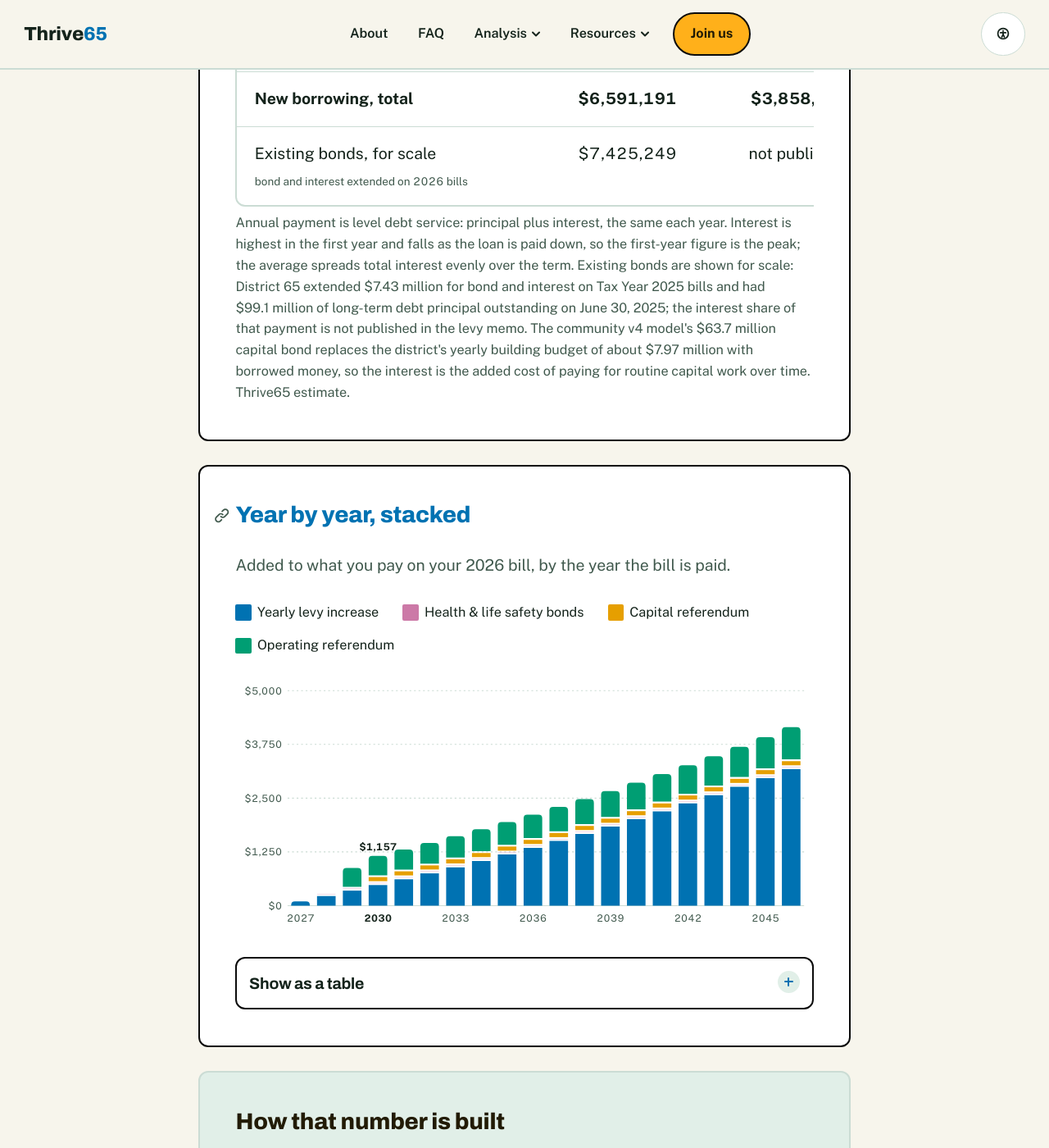
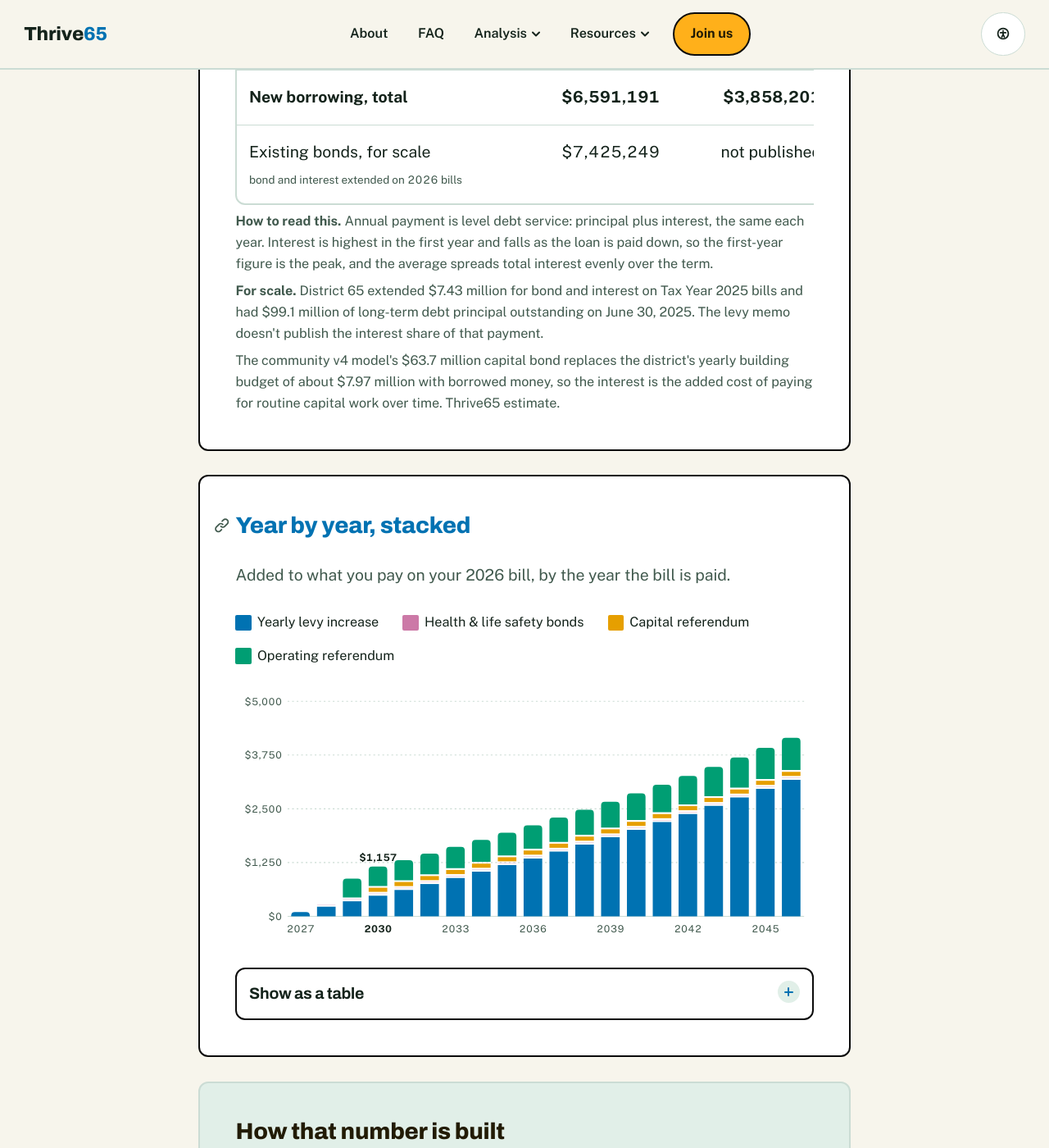
Before and after one commit to Thrive65/thrive65-site, a Jekyll site: the page built from tax-calculator.md, in a window 1280 px wide and 1400 px high, scrolled down 4782 px. Shown: the whole window at 82% size. Built offline with Jekyll 4.4.1, drawn with Linux system fonts in a browser that asks for light colours; some of the changed text lies outside the part shown.

Commit message:
Tax calculator UX audit, phase 1: table a11y, Edit focus, copy
- Table scroll wrappers are keyboard-focusable named regions; body-row
  headers are <th scope="row">, column headers scope="col", and each table
  has a visually-hidden caption.
- Year-by-year table uses short column heads (Levy, HLS, Capital,
  Operating) with the chart swatch stacked above and the full name kept
  for screen readers; tighter cell padding so it fits inside the card.
- Edit buttons in the piece list get unique accessible names, and focus
  moves to the first field of the form that opens.
- Copy from the audit: "Show the total for bills paid in", a short
  "Through 2032" eyebrow with a sentence-case hint, the EAV label and
  hint, and the borrowing note split into "How to read this" / "For scale".

Co-Authored-By: Claude Opus 5.5 <noreply@anthropic.com>

```diff
--- a/assets/css/main.css
+++ b/assets/css/main.css
@@ -1931,11 +1931,23 @@ html[data-contrast="high"][data-theme="dark"] .hue-default {
      row carries the weight, the first column sizes to its content, and the
      figure columns right-align so place values line up. */
   .levy-table-wrap { overflow-x: auto; }
-  .levy-table-wrap :is(th, td) { font-variant-numeric: tabular-nums; white-space: nowrap; }
+  .levy-table-wrap :is(th, td) {
+    font-variant-numeric: tabular-nums;
+    white-space: nowrap;
+    padding-inline: var(--space-xs);   /* tighter than .page tables so six figure columns fit the card */
+  }
+  @media (--sm-and-down) {
+    .levy-table-wrap :is(th, td) { padding-inline: var(--space-2xs); }
+  }
   .levy-table-wrap th { font-weight: 700; }
+  .levy-table-wrap thead th { vertical-align: bottom; }
   .levy-table-wrap :is(th, td):first-child { background: none; width: auto; font-size: inherit; }
-  .levy-table-wrap td:first-child { font-weight: normal; }
+  /* body-row headers are <th scope="row"> for screen readers but read as plain labels */
+  .levy-table-wrap tbody :is(th, td):first-child { font-weight: normal; }
   .levy-table-wrap :is(th, td):not(:first-child) { text-align: end; }
+  /* short column heads carry the chart's swatch stacked above the label, so it adds
+     height, not width; inline-flex so the pair still right-aligns with the figures */
+  .levy-table-wrap th .levy-key { display: inline-flex; flex-direction: column; align-items: flex-end; }
 
   /* ─ Responsive: nav collapses into a slide-in panel on narrow viewports ─ */
   @media (--sm-and-down) {
--- a/assets/js/tax-calculator.js
+++ b/assets/js/tax-calculator.js
@@ -57,6 +57,8 @@
   var PIECES = ["ptell", "hls", "capital", "operating"];
   var NAMES = { ptell: "Yearly levy increase", hls: "Health & life safety bonds",
                 capital: "Capital referendum", operating: "Operating referendum" };
+  /* column heads in the year-by-year table, where the full names would overflow the card */
+  var SHORT = { ptell: "Levy", hls: "HLS", capital: "Capital", operating: "Operating" };
   var SERIES = { ptell: 1, hls: 2, capital: 3, operating: 4 };   /* color follows the piece */
 
   var $ = function (i) { return document.getElementById(i); };
@@ -456,12 +458,22 @@
         SERIES[k] + ')"></span></div><div class="step-label">' + NAMES[k] +
         (include[k] ? "" : " (left out)") + '<small class="step-note">' + pieceSummary(k) + '</small></div>' +
         '<div class="step-value"><button class="choice compact" type="button" data-edit="' + k +
-        '">Edit</button></div></div>';
+        '">Edit<span class="visually-hidden"> ' + NAMES[k] + '</span></button></div></div>';
     });
     $("stackSummary").innerHTML = html;
     $("stackSummary").querySelectorAll("[data-edit]").forEach(function (b) {
-      b.addEventListener("click", function () { setMode(b.dataset.edit); });
+      b.addEventListener("click", function () {
+        setMode(b.dataset.edit);
+        /* the clicked button is gone with the stack view, so land on the first field of the
+           form that replaced it rather than dropping focus to <body> */
+        $(firstField(b.dataset.edit)).focus();
+      });
     });
+  }
+  function firstField(m) {
+    if (m === "ptell") return "cpiNow";
+    if (m === "operating") return opStyle === "rate" ? "opRate" : "opDollars";
+    return "bondNum";   /* hls, capital */
   }
 
   /* ---------- chart + table ---------- */
@@ -529,14 +541,19 @@
         ')"></span>' + se.name + '</span>';
     }).join("") : "";
 
-    /* table view */
-    var th = "<tr><th>Bill paid in</th>" + series.map(function (se) { return "<th>" + se.name + "</th>"; }).join("") +
-      (series.length > 1 ? "<th>Total</th>" : "") + "</tr>";
+    /* table view: short column heads with the chart's swatch keep six columns inside the
+       card; the full piece name stays in the header for screen readers */
+    var th = '<tr><th scope="col">Bill paid in</th>' + series.map(function (se) {
+      return '<th scope="col"><span class="levy-key cluster"><span class="levy-swatch" style="background:var(--series-' +
+        se.idx + ')"></span><span aria-hidden="true">' + SHORT[se.key] + '</span><span class="visually-hidden">' +
+        se.name + '</span></span></th>';
+    }).join("") + (series.length > 1 ? '<th scope="col">Total</th>' : "") + "</tr>";
     var rows = years.map(function (yr, i) {
-      return "<tr><td>" + yr + "</td>" + series.map(function (se) { return "<td>" + usd(se.values[i]) + "</td>"; })
+      return '<tr><th scope="row">' + yr + "</th>" + series.map(function (se) { return "<td>" + usd(se.values[i]) + "</td>"; })
         .join("") + (series.length > 1 ? "<td><strong>" + usd(totals[i]) + "</strong></td>" : "") + "</tr>";
     }).join("");
-    $("chartTable").innerHTML = "<table><thead>" + th + "</thead><tbody>" + rows + "</tbody></table>";
+    $("chartTable").innerHTML = '<table><caption class="visually-hidden">' + $("chartTitle").textContent + ". " +
+      $("chartSub").textContent + "</caption><thead>" + th + "</thead><tbody>" + rows + "</tbody></table>";
   }
 
   function showTip(i, evt) {
@@ -699,8 +716,6 @@
     var tot32 = yrs32.map(function (y) {
       return sum(keys32.map(function (k) { return pieceAt(k, y, share); }));
     });
-    $("by32Label").textContent = (mode === "stack" ? "All selected pieces through 2032" :
-      NAMES[mode] + " through 2032") + ", the end of the district's current projections";
     $("out32Year").textContent = usd(tot32[tot32.length - 1]);
     $("out32Month").textContent = usd(tot32[tot32.length - 1] / 12);
     $("out32Total").textContent = usd(sum(tot32));
@@ -741,18 +756,22 @@
       var fb = bondEff(k), pay = ds(fb.P, fb.term, fb.rate), itot = Math.max(0, pay * fb.term - fb.P);
       var i1 = fb.P * fb.rate / 100, iavg = fb.term ? itot / fb.term : 0;
       finTot.pay += pay; finTot.i1 += i1; finTot.iavg += iavg; finTot.itot += itot; finTot.P += fb.P;
-      finRows += "<tr><td>" + NAMES[k] + (mode === "stack" && !include[k] ? " (left out above)" : "") +
+      finRows += '<tr><th scope="row">' + NAMES[k] + (mode === "stack" && !include[k] ? " (left out above)" : "") +
         "<small class=\"step-note\">" + usdShort(fb.P) + ", " + fb.term + " years at " + fb.rate + "%, bills paid " +
-        fb.start + "–" + (fb.start + fb.term - 1) + "</small></td><td>" + usd(pay) + "</td><td>" + usd(i1) +
+        fb.start + "–" + (fb.start + fb.term - 1) + "</small></th><td>" + usd(pay) + "</td><td>" + usd(i1) +
         "</td><td>" + usd(iavg) + "</td><td>" + usd(itot) + "</td></tr>";
     });
-    finRows += "<tr><td><strong>New borrowing, total</strong></td><td><strong>" + usd(finTot.pay) + "</strong></td><td><strong>" +
-      usd(finTot.i1) + "</strong></td><td><strong>" + usd(finTot.iavg) + "</strong></td><td><strong>" + usd(finTot.itot) +
-      "</strong></td></tr>";
-    finRows += "<tr><td>Existing bonds, for scale<small class=\"step-note\">bond and interest extended on 2026 bills</small></td>" +
-      "<td>" + usd(7425249) + "</td><td>not published</td><td>not published</td><td>not published</td></tr>";
-    $("finTable").innerHTML = "<table><thead><tr><th>Borrowing</th><th>Annual payment</th><th>Interest, first year</th>" +
-      "<th>Interest, average per year</th><th>Total interest</th></tr></thead><tbody>" + finRows + "</tbody></table>";
+    finRows += '<tr><th scope="row"><strong>New borrowing, total</strong></th><td><strong>' + usd(finTot.pay) +
+      "</strong></td><td><strong>" + usd(finTot.i1) + "</strong></td><td><strong>" + usd(finTot.iavg) +
+      "</strong></td><td><strong>" + usd(finTot.itot) + "</strong></td></tr>";
+    finRows += '<tr><th scope="row">Existing bonds, for scale<small class="step-note">bond and interest extended on ' +
+      "2026 bills</small></th><td>" + usd(7425249) + "</td><td>not published</td><td>not published</td>" +
+      "<td>not published</td></tr>";
+    $("finTable").innerHTML = '<table><caption class="visually-hidden">What new borrowing would cost the district, ' +
+      "per year and in total interest</caption><thead><tr><th scope=\"col\">Borrowing</th>" +
+      '<th scope="col">Annual payment</th><th scope="col">Interest, first year</th>' +
+      '<th scope="col">Interest, average per year</th><th scope="col">Total interest</th></tr></thead><tbody>' +
+      finRows + "</tbody></table>";
 
     /* 2017 referendum: already in today's bill (renters: already in rent) */
     var base17 = renter ? renterD65() : num(curTax, 0);
--- a/tax-calculator.md
+++ b/tax-calculator.md
@@ -92,12 +92,12 @@ by year. Every piece keeps its own settings, so what you enter on one tab carrie
 
   <div id="ownerFields" class="flow">
   <div class="field">
-    <label for="homeEav">Your property's equalized assessed value (EAV)</label>
+    <label for="homeEav">Equalized assessed value (EAV), from your tax bill</label>
     <div class="input-group">
       <span class="affix">$</span>
       <input id="homeEav" type="number" min="0" step="1000" value="140000" inputmode="numeric">
     </div>
-    <p class="hint">On your property tax bill or Cook County assessment notice. Or estimate from market value below.</p>
+    <p class="hint">No bill handy? Estimate it from market value below.</p>
   </div>
 
   <div class="field">
@@ -149,10 +149,9 @@ by year. Every piece keeps its own settings, so what you enter on one tab carrie
     </fieldset>
     <div class="steps" id="stackSummary"></div>
     <div class="field">
-      <label for="stackYear">Spotlight year</label>
+      <label for="stackYear">Show the total for bills paid in</label>
       <div class="input-group">
         <input id="stackYear" type="number" min="2027" max="2066" step="1" value="2030" inputmode="numeric">
-        <span class="affix">bill paid</span>
       </div>
       <p class="hint">The headline figure below is the total for this year. 2030 is the first year all four pieces would
         appear on a bill under the default start years.</p>
@@ -307,7 +306,8 @@ by year. Every piece keeps its own settings, so what you enter on one tab carrie
       <p class="stat-value" id="outMonth">$0</p>
     </div>
   </div>
-  <p class="text-eyebrow rule-above" id="by32Label">Through 2032, the end of the district's current projections</p>
+  <p class="text-eyebrow rule-above">Through 2032</p>
+  <p class="hint">The district's own projections end in 2032.</p>
   <div class="stat-grid fit" style="--stat-step: var(--step-2)">
     <div class="stat">
       <p class="text-eyebrow">Added on the 2032 bill</p>
@@ -349,14 +349,18 @@ by year. Every piece keeps its own settings, so what you enter on one tab carrie
   <h2>What the borrowing would cost the district</h2>
   <p class="text-deemphasized">Every taxpayer together, using the amounts, terms and rates set on the Health &amp; life
     safety and Capital referendum tabs.</p>
-  <div class="levy-table-wrap" id="finTable"></div>
-  <p class="hint">Annual payment is level debt service: principal plus interest, the same each year. Interest is highest
-    in the first year and falls as the loan is paid down, so the first-year figure is the peak; the average spreads total
-    interest evenly over the term. Existing bonds are shown for scale: District 65 extended $7.43&nbsp;million for bond
-    and interest on Tax Year 2025 bills and had $99.1&nbsp;million of long-term debt principal outstanding on June 30,
-    2025; the interest share of that payment is not published in the levy memo. The community v4 model's $63.7&nbsp;million
-    capital bond replaces the district's yearly building budget of about $7.97&nbsp;million with borrowed money, so the
-    interest is the added cost of paying for routine capital work over time. Thrive65 estimate.</p>
+  <!-- tabindex lets keyboard users scroll the table sideways when it overflows -->
+  <div class="levy-table-wrap" id="finTable" role="region" tabindex="0" aria-label="District-wide borrowing costs"></div>
+  <p class="hint"><strong>How to read this.</strong> Annual payment is level debt service: principal plus interest, the
+    same each year. Interest is highest in the first year and falls as the loan is paid down, so the first-year figure is
+    the peak, and the average spreads total interest evenly over the term.</p>
+  <p class="hint"><strong>For scale.</strong> District 65 extended $7.43&nbsp;million for bond and interest on Tax Year
+    2025 bills and had $99.1&nbsp;million of long-term debt principal outstanding on June 30, 2025. The levy memo doesn't
+    publish the interest share of that payment.</p>
+  <!-- phase 2 (scenario select) moves this sentence into the v4 scenario's note -->
+  <p class="hint">The community v4 model's $63.7&nbsp;million capital bond replaces the district's yearly building budget
+    of about $7.97&nbsp;million with borrowed money, so the interest is the added cost of paying for routine capital work
+    over time. Thrive65 estimate.</p>
 </section>
 
 <section class="card flow levy-chart" id="chartCard">
@@ -373,7 +377,8 @@ by year. Every piece keeps its own settings, so what you enter on one tab carrie
       <h3>Show as a table</h3>
       <span class="accordion-icon" aria-hidden="true"></span>
     </summary>
-    <div class="accordion-body levy-table-wrap" id="chartTable"></div>
+    <div class="accordion-body levy-table-wrap" id="chartTable" role="region" tabindex="0"
+         aria-label="Year-by-year amounts"></div>
   </details>
 </section>
 
```
